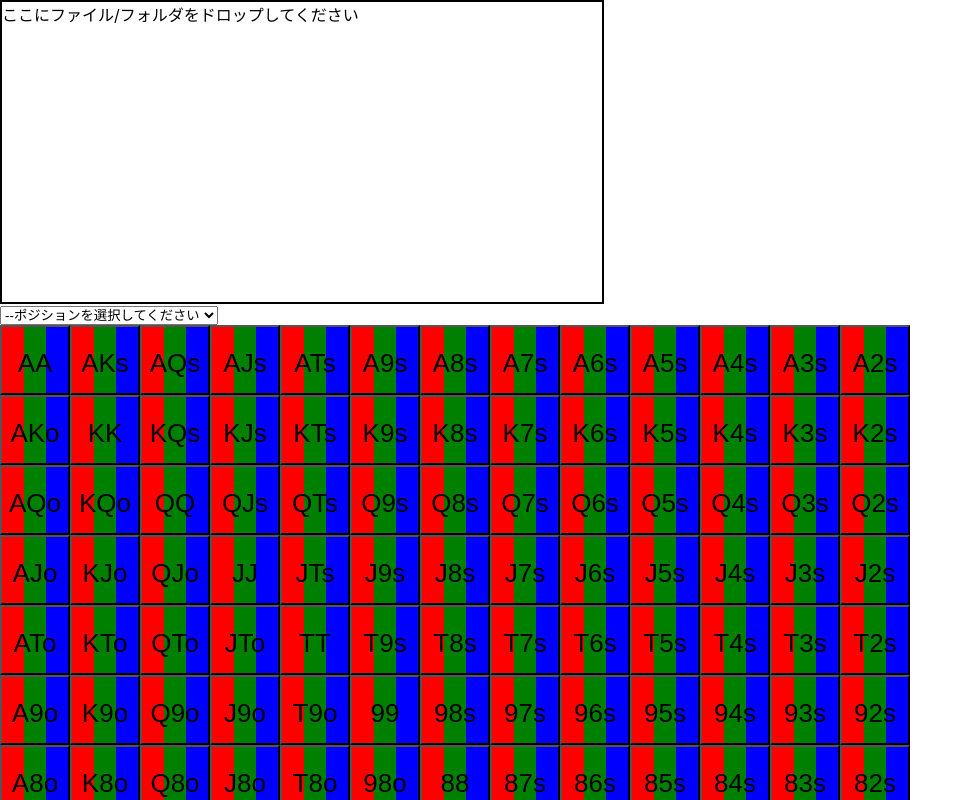
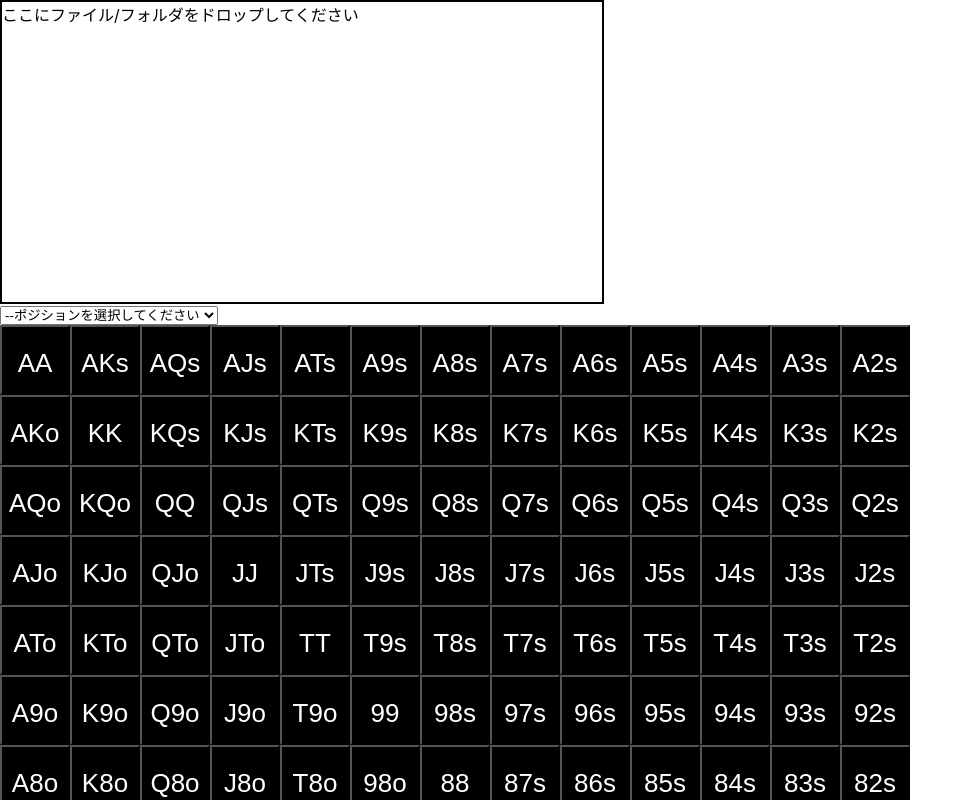
Before and after one commit to always-reach/poker_analize, a React (Vite) app in the folder poker_analize/: page / in a window 1280 px wide. Shown: the top 800 px of the page, without its empty margins (0-973 px from the left). Built offline with nearby package versions, Linux system fonts and the light colour scheme.

Commit message:
rendering hand action

```diff
--- a/poker_analize/src/component/RangeGrid.tsx
+++ b/poker_analize/src/component/RangeGrid.tsx
@@ -1,25 +1,28 @@
 import * as React from 'react'
+import { calcActionPercentage } from '../stars/HandAnalize'
 
-type Props={
-    card:string
+type Props = {
+    card: string
+    action: { "raises": number, "calls": number, "folds": number }
 }
 
 const card: string[] = ["A", "K", "Q", "J", "T", "9", "8", "7", "6", "5", "4", "3", "2"]
 
-const Square:React.FC<Props> = (props) => {
-    const {card}=props
-    return <button className="square" style={{background:"linear-gradient(to right, red 33%, green 33%, green 66%, blue 66%)"}}>{card}</button>
+const Square: React.FC<Props> = (props) => {
+    const { card, action } = props
+    const actionPercentage = calcActionPercentage(action.raises, action.calls, action.folds)
+    return <button className="square" style={{ background: "linear-gradient(to right, red " + actionPercentage.raises + "%, green " + actionPercentage.raises + "%, green " + actionPercentage.raises + actionPercentage.calls + "%, blue " + actionPercentage.raises + actionPercentage.calls + "%, blue " + actionPercentage.raises + actionPercentage.calls + actionPercentage.folds + "%, black " + actionPercentage.raises + actionPercentage.calls + actionPercentage.folds + "%)", color: "white" }}>{card}</button>
 }
 
 
 
-export const HandRange=()=>{
-    return(
+export const HandRange = (props: any) => {
+    return (
         <div>
-            {card.map((row,rowIndex)=>(
+            {card.map((row, rowIndex) => (
                 <div key={row} className="boradRow">
-                    {card.map((column,columnIndex)=>(
-                        (rowIndex<columnIndex? <Square key={column} card={row+column+"s"}/>: rowIndex>columnIndex? <Square key={column} card={column+row+"o"} />:<Square key={column} card={column+row} />)
+                    {card.map((column, columnIndex) => (
+                        (rowIndex < columnIndex ? <Square key={column} card={row + column + "s"} action={props.hand[row + column + "s"]} /> : rowIndex > columnIndex ? <Square key={column} card={column + row + "o"} action={props.hand[column + row + "o"]} /> : <Square key={column} card={column + row} action={props.hand[row + column]} />)
                     ))}
                 </div>
             ))}
--- a/poker_analize/src/component/top.tsx
+++ b/poker_analize/src/component/top.tsx
@@ -1,34 +1,46 @@
+import * as React from 'react'
 import { DropArea } from './DropDirectory'
-import { analize } from '../stars/HandAnalize'
+import { analize, createCardList, fileToText } from '../stars/HandAnalize'
 import { HandRange } from './RangeGrid'
 
 import '../css/button.css'
 
 const card: string[] = ["A", "K", "Q", "J", "T", "9", "8", "7", "6", "5", "4", "3", "2"]
+
 export function Top() {
+    const [allHand, setAllHand] = React.useState(createCardList())
+    const [position, setPosition] = React.useState<string>("")
 
     const handleDrop = async (e: React.DragEvent<HTMLDivElement>) => {
-        const item = e.dataTransfer?.items[0];
-        const entry = item?.webkitGetAsEntry();
+        const item: DataTransferItem = e.dataTransfer?.items[0];
+        const entry: any = item?.webkitGetAsEntry();
+        let handText: string | null = ""
 
-        if (entry.isFile) {
-            //ファイルの解析
-            const file: File = await new Promise((resolve) => {
-                entry.file((file: File) => {
-                    resolve(file);
+        if (entry.isDirectory) {
+            const directoryReader = entry.createReader();
+            const fileEntries: any = await new Promise((resolve) => {
+                directoryReader.readEntries((entries: object) => {
+                    return resolve(entries)
                 });
             });
-            const hoge = await file.text()
-            analize(hoge, "i-taisuke", "utg")
-        } else if (entry.isDirectory) {
-            const directoryReader = entry.createReader();
-            const entries = await new Promise((resolve) => {
-                directoryReader.readEntries((entries: object) => {
-                    resolve(entries);
-                });
-            });
-            console.log("これはディレクトリです", entries)
+            const response = await Promise.all(fileEntries.map(async (file: any) => { return fileToText(file) }))
+            handText = response.join("\r\n")
+        } else if (entry.isFile) {
+            console.log("this is file")
+            //ファイルの解析
+            handText = await fileToText(entry)
         }
+
+        console.log("handText", handText)
+        if (handText == null) {
+            return
+        }
+
+        setAllHand(analize(handText, "i-taisuke", position))
+    }
+
+    const selectPosition = (e: React.ChangeEvent<HTMLSelectElement>) => {
+        setPosition(e.target.value)
     }
 
     return (<div>
@@ -37,7 +49,7 @@ export function Top() {
                 ここにファイル/フォルダをドロップしてください
             </div>
         </DropArea>
-        <select>
+        <select onChange={selectPosition}>
             <option value="">--ポジションを選択してください</option>
             <option value="utg">UTG</option>
             <option value="hj">HJ</option>
@@ -46,6 +58,6 @@ export function Top() {
             <option value="sb">SB</option>
             <option value="bb">BB</option>
         </select>
-        <HandRange />
+        <HandRange hand={allHand} />
     </div>)
 }
--- a/poker_analize/src/stars/HandAnalize.ts
+++ b/poker_analize/src/stars/HandAnalize.ts
@@ -1,32 +1,29 @@
-export function analize(handHistory: string, userName: string, position: string) {
+const card: string[] = ["A", "K", "Q", "J", "T", "9", "8", "7", "6", "5", "4", "3", "2"]
+const card_picture: string[] = ["T", "J", "Q", "K", "A"]
+const positionList: string[] = ["utg", "hj", "co", "btn", "sb", "bb"]
+export function analize(handHistory: string, userName: string, position: string): object {
     //ハンドの一覧からハンド単位に分ける
     const handArray = handHistory.split("*** HOLE CARDS ***\r\n")
     //1つ目のデータはいらない。２つ目のデータからがハンドの詳細
-    const card: string[] = ["A", "K", "Q", "J", "T", "9", "8", "7", "6", "5", "4", "3", "2"]
-    const allHand: any = {}
-    card.forEach((row, rowIndex) => {
-        card.forEach((column, columnIndex) => {
-            allHand[rowIndex < columnIndex ? row + column + "s" : rowIndex > columnIndex ? column + row + "o" : column + row] = { "raises": 0, "calls": 0, "folds": 0 }
-        })
-    })
+    const allHand: any = createCardList()
     handArray.slice(1).forEach((hand: string) => {
         const myHand = getHand(hand, userName)
         let { myAction, myPosition } = getPreflopAction(hand, userName)
         if (myPosition === position) {
-            console.log(myHand)
             allHand[myHand][myAction] += 1
         }
     })
-    console.log("allHand", allHand)
+    return allHand
 }
 
 function getPreflopAction(history: string, userName: string) {
-    const positionList = ["utg", "hj", "co", "btn", "sb", "bb"]
+
     const preflop = history.split("***")[0]
     let eachPlayerAction = preflop.split("\r\n")
     let yourPosition = ""
     let yourAction = ""
 
+    try {
         eachPlayerAction = eachPlayerAction.filter(item => (item.match("disconnected") == null))
         for (let i = 0; i < 6; i++) {
             if (eachPlayerAction[i + 1].indexOf(userName) !== -1) {
@@ -41,13 +38,18 @@ function getPreflopAction(history: string, userName: string) {
                 break
             }
         }
+    } catch (e) {
+        console.log("history", history)
+        console.log("preflop", preflop)
+    }
+
 
     return { myAction: yourAction, myPosition: yourPosition }
 }
 
 
 function getHand(history: string, userName: string): string {
-    const card_picture = ["T", "J", "Q", "K", "A"]
+
     let yourhand = history.split("Dealt to " + userName)[1].substr(2, 5)
     if (yourhand.substr(0, 1) < yourhand.substr(3, 1)) {
         yourhand = yourhand.substr(3, 2) + yourhand.substr(0, 2)
@@ -68,3 +70,60 @@ function getHand(history: string, userName: string): string {
     }
     return yourhand
 }
+
+export function createCardList() {
+    const allHand: any = {}
+    card.forEach((row, rowIndex) => {
+        card.forEach((column, columnIndex) => {
+            allHand[rowIndex < columnIndex ? row + column + "s" : rowIndex > columnIndex ? column + row + "o" : column + row] = { "raises": 0, "calls": 0, "folds": 0 }
+        })
+    })
+    return allHand
+}
+
+export function calcActionPercentage(raises: number, calls: number, folds: number) {
+    const raisePercentage = raises / (raises + calls + folds) * 100 | 0
+    const callPercentage = calls / (raises + calls + folds) * 100 | 0
+    const foldPercentage = folds / (raises + calls + folds) * 100 | 0
+
+    return { raises: raisePercentage, calls: callPercentage, folds: foldPercentage }
+}
+
+export async function fileToText(entry: any) {
+    if (entry.isFile) {
+        //ファイルの解析
+        const file: File = await new Promise((resolve) => {
+            entry.file((file: File) => {
+                resolve(file);
+            });
+        });
+        return await file.text()
+    } else {
+        return null
+    }
+}
+
+export function mergeHand(hand: any, otherHand: any) {
+    const mergedHand: any = {}
+
+    if (hand = {}) {
+        return otherHand
+    } else if (otherHand = {}) {
+        return hand
+    }
+
+    card.forEach((row, rowIndex) => {
+        card.forEach((column, columnIndex) => {
+            if (rowIndex < columnIndex) {
+                mergedHand[row + column + "s"] = { "raises": hand[row + column + "s"].raises + otherHand[row + column + "s"].raises, "calls": hand[row + column + "s"].calls + otherHand[row + column + "s"].calls, "folds": hand[row + column + "s"].folds + otherHand[row + column + "s"].folds }
+            } else if (rowIndex > columnIndex) {
+                mergedHand[column + row + "o"] = { "raises": hand[column + row + "o"].raises + otherHand[column + row + "o"].raises, "calls": hand[column + row + "o"].calls + otherHand[column + row + "o"].calls, "folds": hand[column + row + "o"].folds + otherHand[column + row + "o"].folds }
+            } else {
+                mergedHand[column + row] = { "raises": hand[column + row].raises + otherHand[column + row].raises, "calls": hand[column + row].calls + otherHand[column + row].calls, "folds": hand[column + row].folds + otherHand[column + row].folds }
+            }
+
+        })
+    })
+    return mergedHand
+
+}
```
Lines whose indentation alone changed are shown as unchanged.
